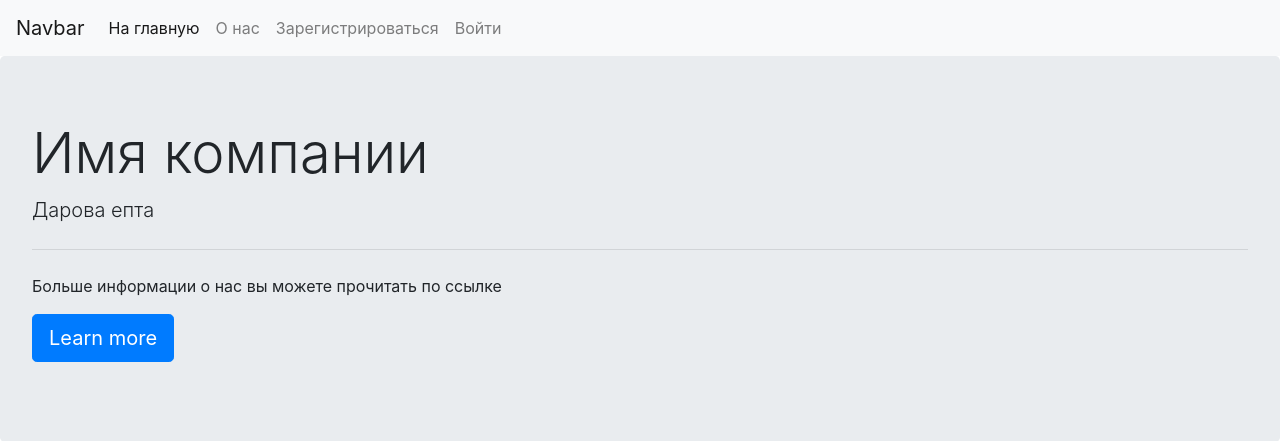
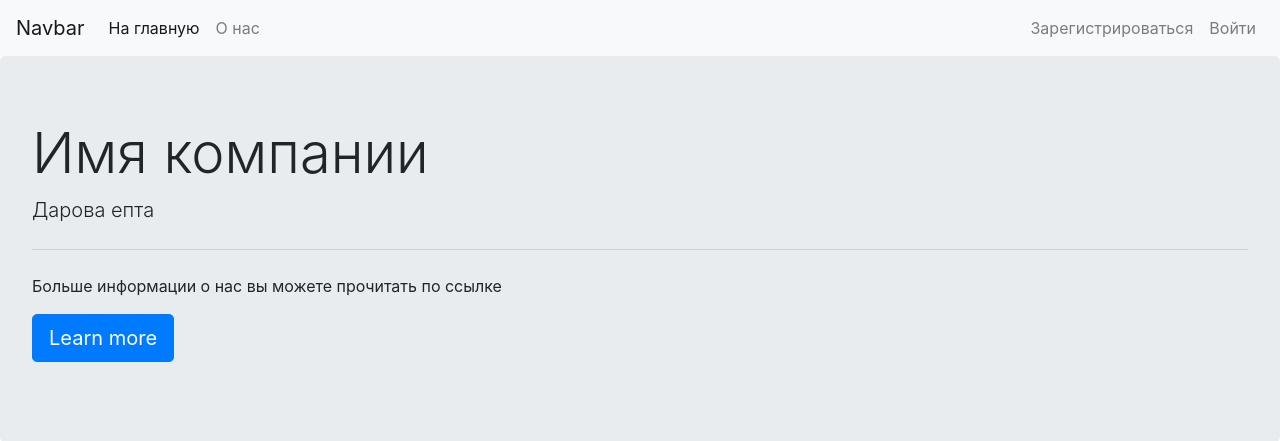
Before and after one commit to BReakMyMinD/webstudio, a Django app: page / in a window 1280 px wide. Shown: the top 441 px of the page. Run offline with Django 3.2, Linux system fonts and the light colour scheme; data comes from the database, SQL or seed files in the repository; some libraries are stand-ins or nearby versions.

Commit message:
Update index.html

```diff
--- a/templates/index.html
+++ b/templates/index.html
@@ -26,6 +26,8 @@
       <li class="nav-item">
         <a class="nav-link" href="/about/">О нас</a>
       </li>
+    </ul>
+    <ul class="navbar-nav ustify-content-end">
         {% if user.is_authenticated %}
       <li class="nav-item ">
           <a href="/accounts/logout/" class="nav-link">Выйти</a>
```
